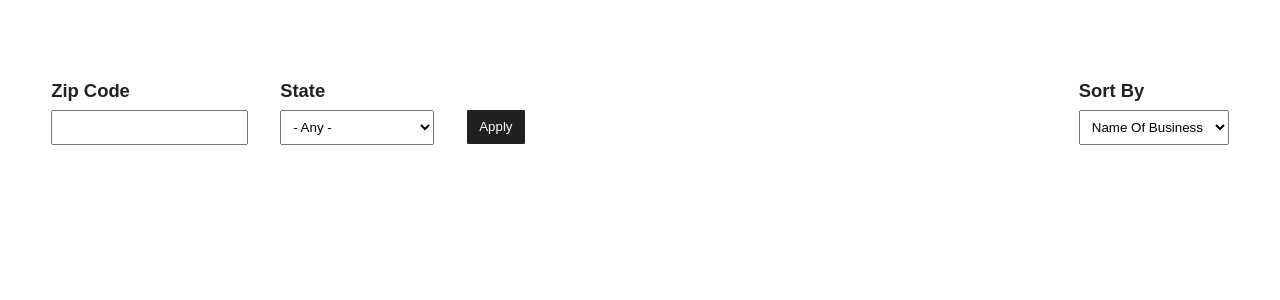
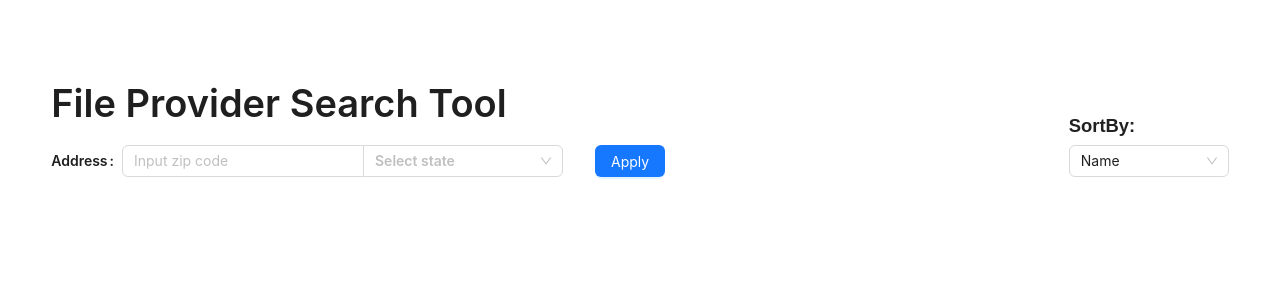
Before and after one commit to gerardsegismundo/E-File-Provider-Search, a React (Create React App) app in the folder client/: page / in a window 1280 px wide. Shown: the top 300 px of the page. Built offline with nearby package versions, Linux system fonts and the light colour scheme.

Commit message:
Implement ant design

```diff
--- a/client/package.json
+++ b/client/package.json
@@ -7,6 +7,7 @@
     "@testing-library/jest-dom": "^5.17.0",
     "@testing-library/react": "^13.4.0",
     "@testing-library/user-event": "^13.5.0",
+    "antd": "^5.10.1",
     "http-proxy-middleware": "^2.0.6",
     "lodash": "^4.17.21",
     "react": "^18.2.0",
--- a/client/src/components/IRSLocator.jsx
+++ b/client/src/components/IRSLocator.jsx
@@ -1,4 +1,5 @@
 import React, { useState } from 'react'
+import { Flex, Form, Input, Select, Button, Space, Typography } from 'antd'
 import { useDispatch } from 'react-redux'
 import states from '../utils/data/states'
 import {
@@ -13,14 +14,9 @@ const IRSLocator = () => {
   const [formData, setFormData] = useState({ zipCode: '', state: 'All' })
   const dispatch = useDispatch()
 
-  const handleFormChange = e => {
-    const { name, value } = e.target
-    setFormData({ ...formData, [name]: value })
-  }
-
-  const handleSubmit = async e => {
-    e.preventDefault()
-    const { state, zipCode } = formData
+  const onFinish = async ({ zipCode, state }) => {
+    if (!state) state = 'All'
+    if (!zipCode) zipCode = ''
 
     try {
       const response = await fetch(`http://localhost:5000/api/scrape?state=${state}&zipCode=${zipCode}`)
@@ -37,31 +33,36 @@ const IRSLocator = () => {
         dispatch(setFetchFailed(true))
       }
     } catch (error) {
-      console.error(error)
       setFetchFailed(true)
     }
   }
 
   return (
-    <form onSubmit={handleSubmit} className='irs-locator'>
-      <div className='row'>
-        <div className='input-group'>
-          <label htmlFor='ZipCode'>Zip Code</label>
-          <input id='ZipCode' type='text' name='zipCode' value={formData.zipCode} onChange={handleFormChange} />
-        </div>
-        <div className='input-group'>
-          <label htmlFor='State'>State</label>
-          <select id='State' name='state' value={formData.state} onChange={handleFormChange}>
-            {states.map((state, i) => (
-              <option key={state.label + i} value={state.value}>
-                {state.label}
-              </option>
-            ))}
-          </select>
-        </div>
-        <button type='submit'>Apply</button>
-      </div>
-    </form>
+    <Form onFinish={onFinish} className='irs-locator' layout='inline'>
+      <Typography.Title level={1}>File Provider Search Tool</Typography.Title>
+      <Flex>
+        <Form.Item label='Address' style={{ fontWeight: 600 }}>
+          <Space.Compact>
+            <Form.Item name='zipCode' noStyle defaultValue=''>
+              <Input placeholder='Input zip code' />
+            </Form.Item>
+
+            <Form.Item name='state' style={{ width: 200 }}>
+              <Select placeholder='Select state'>
+                {states.map((state, i) => (
+                  <Select.Option key={state.label + i} value={state.value}>
+                    {state.label}
+                  </Select.Option>
+                ))}
+              </Select>
+            </Form.Item>
+          </Space.Compact>
+        </Form.Item>
+        <Button type='primary' htmlType='submit' style={{ alignSelf: 'end' }}>
+          Apply
+        </Button>
+      </Flex>
+    </Form>
   )
 }
 
--- a/client/src/components/IRSTableGroup.jsx
+++ b/client/src/components/IRSTableGroup.jsx
@@ -2,6 +2,9 @@ import { ReactComponent as ChevRight } from '../utils/svg/chev-right.svg'
 import { ReactComponent as ChevLeft } from '../utils/svg/chev-left.svg'
 import { useSelector, useDispatch } from 'react-redux'
 import { setIRSProviders, setDisplayNumbers, setCurrentPage } from '../redux/slice/IRSTableSlice'
+import { Typography, Table, Button, Pagination } from 'antd'
+
+const { Title, Text } = Typography
 
 const IRSTableGroup = () => {
   const { IRSProviders, foundMatches, displayNumbers, currentPage, currentLocation, fetchFailed } = useSelector(
@@ -35,56 +38,46 @@ const IRSTableGroup = () => {
     fetchData(1)
   }
 
+  // Pagination configuration
+  const paginationConfig = {
+    pageSize: 10, // Number of items to display per page
+    current: currentPage, // Current page
+    total: foundMatches, // Total number of items
+    onChange: page => {
+      fetchData(page - currentPage)
+    }
+  }
+
   return (
     <div className='irs-table-group'>
       {fetchFailed ? (
         <div className='fetch-failed-message'>
-          <h2>Your search did not return any results. Please try again.</h2>
+          <Title level={2}>Your search did not return any results. Please try again.</Title>
         </div>
       ) : (
         foundMatches > 0 && (
           <>
-            <h2>Found {foundMatches} matching items.</h2>
-            <h3>
+            <Title level={2}>Found {foundMatches} matching items.</Title>
+            <Title level={3}>
               Displaying {displayNumbers.start} - {displayNumbers.end}:
-            </h3>
-            <table>
-              <tbody>
-                <tr>
-                  <th>Name of Business</th>
-                  <th>Address</th>
-                  <th>City/State/ZIP</th>
-                  <th>Point Of Contact</th>
-                  <th>Telephone</th>
-                  <th>Type of Service</th>
-                </tr>
+            </Title>
+            <Table dataSource={IRSProviders} pagination={false}>
+              <Table.Column title='Name of Business' dataIndex='NameOfBusiness' key='NameOfBusiness' />
+              <Table.Column title='Address' dataIndex='Address' key='Address' />
+              <Table.Column title='City/State/ZIP' dataIndex='CityStateZIP' key='CityStateZIP' />
+              <Table.Column title='Point Of Contact' dataIndex='PointOfContact' key='PointOfContact' />
+              <Table.Column title='Telephone' dataIndex='Telephone' key='Telephone' />
+              <Table.Column title='Type of Service' dataIndex='TypeOfService' key='TypeOfService' />
+            </Table>
 
-                {IRSProviders.map((d, i) => (
-                  <tr key={i}>
-                    <th>{d.NameOfBusiness}</th>
-                    <th>{d.Address}</th>
-                    <th>{d.CityStateZIP}</th>
-                    <th>{d.PointOfContact}</th>
-                    <th>{d.Telephone}</th>
-                    <th>{d.TypeOfService}</th>
-                  </tr>
-                ))}
-              </tbody>
-            </table>
             {foundMatches >= 10 && (
-              <div className='table-pager'>
-                {displayNumbers.start >= 2 && (
-                  <button onClick={handlePrevPage}>
-                    <ChevLeft />
-                  </button>
-                )}
-
-                {displayNumbers.end < foundMatches && (
-                  <button onClick={handleNextPage}>
-                    <ChevRight />
-                  </button>
-                )}
-              </div>
+              <Pagination
+                current={currentPage}
+                total={foundMatches}
+                onChange={page => fetchData(page - currentPage)}
+                showSizeChanger={false}
+                style={{ float: 'right' }}
+              />
             )}
           </>
         )
--- a/client/src/components/SortBox.jsx
+++ b/client/src/components/SortBox.jsx
@@ -1,28 +1,29 @@
 import { useState } from 'react'
 import { useDispatch } from 'react-redux'
 import { sortBy } from '../redux/slice/IRSTableSlice'
+
+import { Flex, Select, Form } from 'antd'
+const { Option } = Select
 
 const SortBox = () => {
   const [sortByOption, setSortByOption] = useState('Name')
   const dispatch = useDispatch()
 
-  const handleSortChange = e => {
-    const sortOption = e.target.value
-
-    setSortByOption(sortOption)
-    dispatch(sortBy(sortOption))
+  const handleSortChange = value => {
+    setSortByOption(value)
+    dispatch(sortBy(value))
   }
 
   return (
-    <div className='sort-box'>
-      <label htmlFor='SortBy'>Sort By</label>
-      <select id='SortBy' value={sortByOption} onChange={handleSortChange}>
-        <option value='NameOfBusiness'>Name Of Business</option>
-        <option value='Address'>Address</option>
-        <option value='CityStateZIP'>City/State/ZIP</option>
-        <option value='PointOfContact'>Point of Contact</option>
-      </select>
-    </div>
+    <Flex align='self-end' style={{ marginLeft: 'auto' }} className='sort-box'>
+      <label htmlFor='SortBy'>SortBy: </label>
+      <Select id='SortBy' value={sortByOption} onChange={handleSortChange} style={{ width: 160 }}>
+        <Option value='NameOfBusiness'>Name Of Business</Option>
+        <Option value='Address'>Address</Option>
+        <Option value='CityStateZIP'>City/State/ZIP</Option>
+        <Option value='PointOfContact'>Point of Contact</Option>
+      </Select>
+    </Flex>
   )
 }
 
--- a/client/src/sass/base/_base.scss
+++ b/client/src/sass/base/_base.scss
@@ -34,31 +34,6 @@ body {
   color: $dark;
 }
 
-button {
-  padding: 0.5rem 0.75rem;
-  line-height: 1.1rem;
-  width: fit-content;
-  border-radius: 2px;
-  background-color: $dark;
-  border: 1px solid $white;
-  color: $white;
-  transition: all 0.3s ease;
-
-  &:hover {
-    background-color: $white;
-    border: 1px solid $dark;
-    color: $dark;
-  }
-}
-
-input {
-  padding: 0.5rem;
-}
-
-select {
-  padding: 0.5rem;
-}
-
 .container {
   margin-left: auto;
   margin-right: auto;
@@ -70,5 +45,5 @@ select {
 .header {
   display: flex;
   margin: 5rem auto 4rem auto;
-  align-items: center;
+  align-items: end;
 }
--- a/client/src/sass/components/_sort-box.scss
+++ b/client/src/sass/components/_sort-box.scss
@@ -7,5 +7,6 @@
   label {
     font-weight: 600;
     margin-bottom: 0.5rem;
+    margin-right: auto;
   }
 }
--- a/package.json
+++ b/package.json
@@ -8,7 +8,6 @@
     "start": "node server/server.js",
     "server": "nodemon server/server.js",
     "client": "npm run start --prefix client",
-    "clientinstall": "npm run --prefix client",
     "dev": "concurrently \"npm run server\" \"npm run client\""
   },
   "author": "Gerard Martin R. Segismundo",
```
Also changed, not shown: 1 other file (tests, documents, lock files or other folders).
